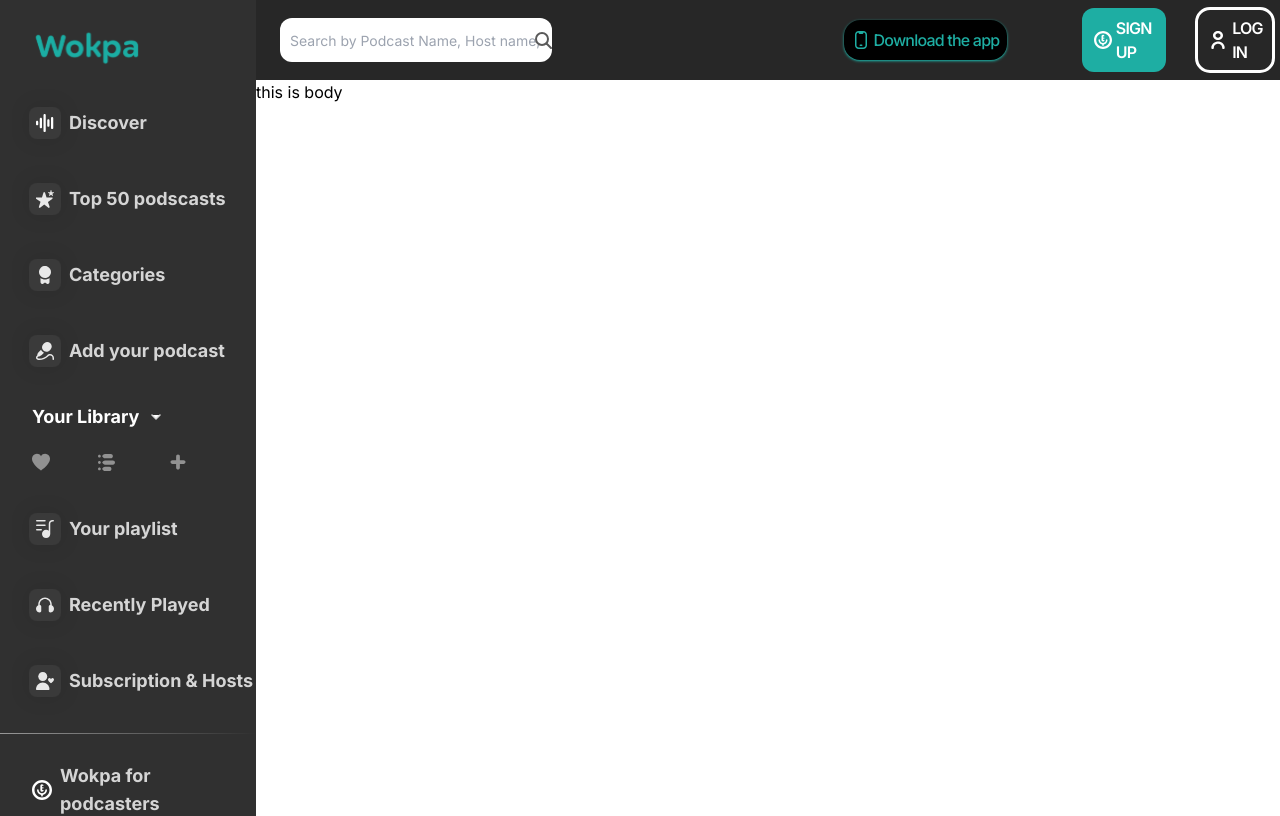
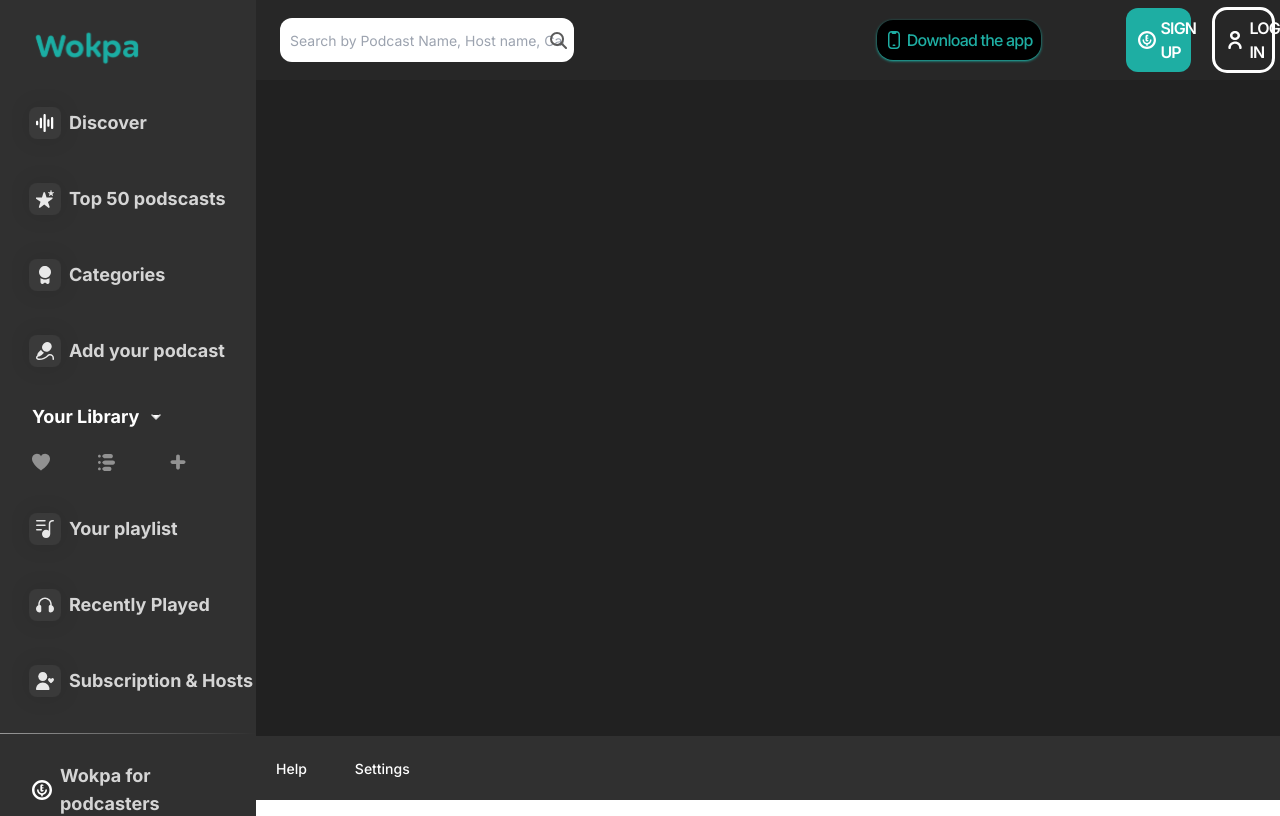
Before and after one commit to lennyAiko/wokpa, a Next.js app: page / in a window 1280 px wide. Shown: the top 816 px of the page. Built offline with nearby package versions, Linux system fonts and the light colour scheme.

Commit message:
chore: clean up

```diff
--- a/src/app/layout.tsx
+++ b/src/app/layout.tsx
@@ -6,6 +6,7 @@ import { SEO_TITLE, SEO_DESCRIPTION } from '@/utils/config'
 import BaseHead from '@/components/headers/BaseHead'
 import SideNav from '@/components/nav/SideNav'
 import Header from '@/components/headers/Header'
+import Footer from '@/components/Footer'
 
 const inter = Inter({ subsets: ['latin'] })
 
@@ -31,11 +32,17 @@ export default function RootLayout({
           <SideNav />
         </div>
 
-        <div className="lg:w-4/5 md:w-2/3 sm:w-1/3">
+        <div className="lg:w-4/5 md:w-2/3 sm:w-1/3 flex flex-col h-screen">
 
           <Header />
 
-          {children}
+          <main className='flex-1 bg-[#212121] overflow-scroll'>
+
+            {children}
+
+          </main>
+
+          <Footer />
 
         </div>
 
--- a/src/app/page.tsx
+++ b/src/app/page.tsx
@@ -1,8 +1,8 @@
 
 export default function Home() {
   return (
-    <main className="min-h-screen">
-      this is body
-    </main>
+    <div>
+
+    </div>
   )
 }
--- /dev/null
+++ b/src/components/Footer.tsx
@@ -0,0 +1,8 @@
+export default function Footer() {
+    return (
+        <div className="text-white w-full bg-[#303030] outline-none p-5 space-x-12 bottom-0">
+            <span className="font-medium text-sm">Help</span>
+            <span className="font-medium text-sm">Settings</span>
+        </div>
+    )
+}
--- a/src/components/headers/Header.tsx
+++ b/src/components/headers/Header.tsx
@@ -2,10 +2,12 @@ export default function Header() {
     return (
         <div className="bg-[#272727] flex flex-row items-center p-2">
 
-            <div className="p-2 ml-2 flex flex-row items-center relative w-3/5">
+            <div className="p-2 ml-2 relative block w-3/5">
                 <input type="text" placeholder="Search by Podcast Name, Host name, Categories, Tags..."
-                className="p-2.5 w-[49%] rounded-xl placeholder:text-sm placeholder:font-normal"/>
-                <img src="/header/search.svg" alt="search icon" className="absolute left-[46%]" />
+                className="p-2.5 w-[50%] rounded-xl placeholder:text-sm placeholder:font-normal"/>
+            <span className="absolute inset-y-0 left-[46%] flex items-center">
+                    <img src="/header/search.svg" alt="search icon" />
+                </span>
             </div>
 
             <div className="w-1/5 mr-12">
@@ -15,9 +17,9 @@ export default function Header() {
                 </div>
             </div>
 
-            <div className="w-1/5 flex flex-row flex-auto">
+            <div className="w-1/5 flex flex-row flex-1 min-w-0">
 
-                <div className="flex flex-row items-center space-x-8">
+                <div className="flex flex-row items-center space-x-6">
 
                     <div className="flex flex-row items-center space-x-1 bg-[#1EAEA3] py-2 px-3 rounded-xl">
                         <img src="/sidenav/wokpa-podcasters.svg" alt="" />
```
